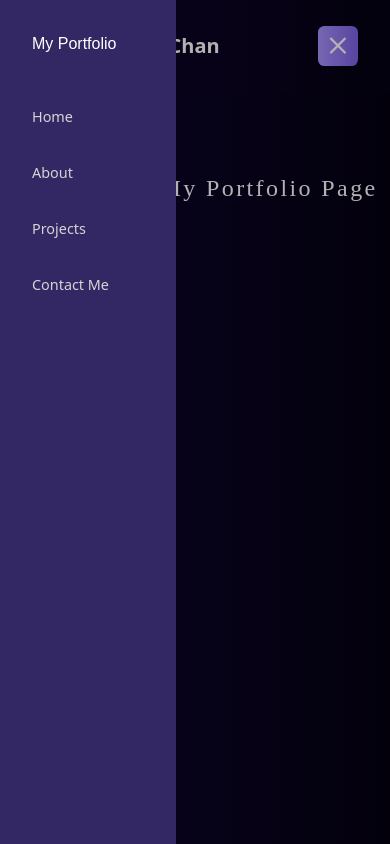
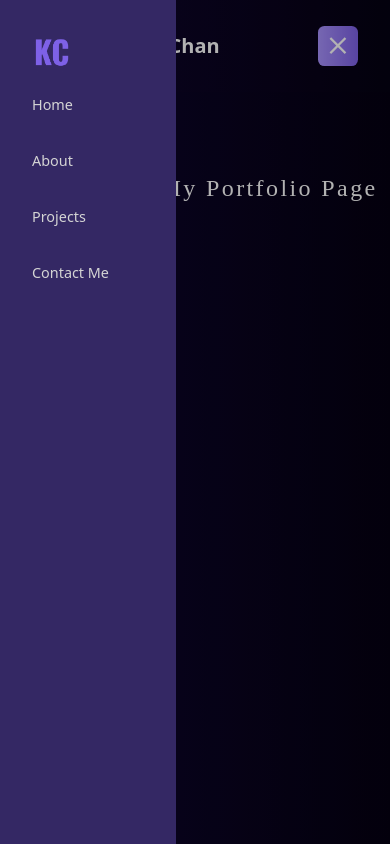
Before and after one commit to Sakhee89/Personal-Website, a React (Vite) app: page / in a window 390 px wide. Both pictures are taken after a click on the button "menu". Built offline with nearby package versions, Linux system fonts and the light colour scheme.

Commit message:
add logo to mobileNav

```diff
--- a/src/components/ContactMe/ContactMe.jsx
+++ b/src/components/ContactMe/ContactMe.jsx
@@ -5,7 +5,7 @@ export function ContactMe() {
   return (
     <section className="pb-8 px-6 xl:max-w-[1300px] xl:mx-auto xl:last:relative">
       <div className="pt-10">
-        <h1 className="tracking-wider text-center text-[1.3rem] font-bold mb-12">
+        <h1 className="tracking-wider text-center text-2xl font-bold mb-12">
           Contact Me
         </h1>
         <div className="md:flex md:gap-12">
--- a/src/components/NavBar/MobileNavBar.jsx
+++ b/src/components/NavBar/MobileNavBar.jsx
@@ -1,4 +1,5 @@
 import PropTypes from "prop-types";
+import KCLogo from "./Mobile_Logo.png";
 
 export function MobileNavBar({
   isOpen,
@@ -22,7 +23,13 @@ export function MobileNavBar({
       onClick={toggleMenu}
     >
       <div className="w-[45vw] h-screen bg-[#342864] p-8">
-        <h1 className="mb-12 header">My Portfolio</h1>
+        <img
+          className="mb-5 md:ml-[8rem]"
+          src={KCLogo}
+          alt="Logo"
+          width="40"
+          height="40"
+        ></img>
         <ul className="flex flex-col gap-8 list-none ml-[-1.5rem]">
           <li className="mx-6">
             <span className="navBar-span-styling" onClick={handleHomeClick}>
```
Also changed, not shown: src/components/NavBar/Mobile_Logo.png (added).
